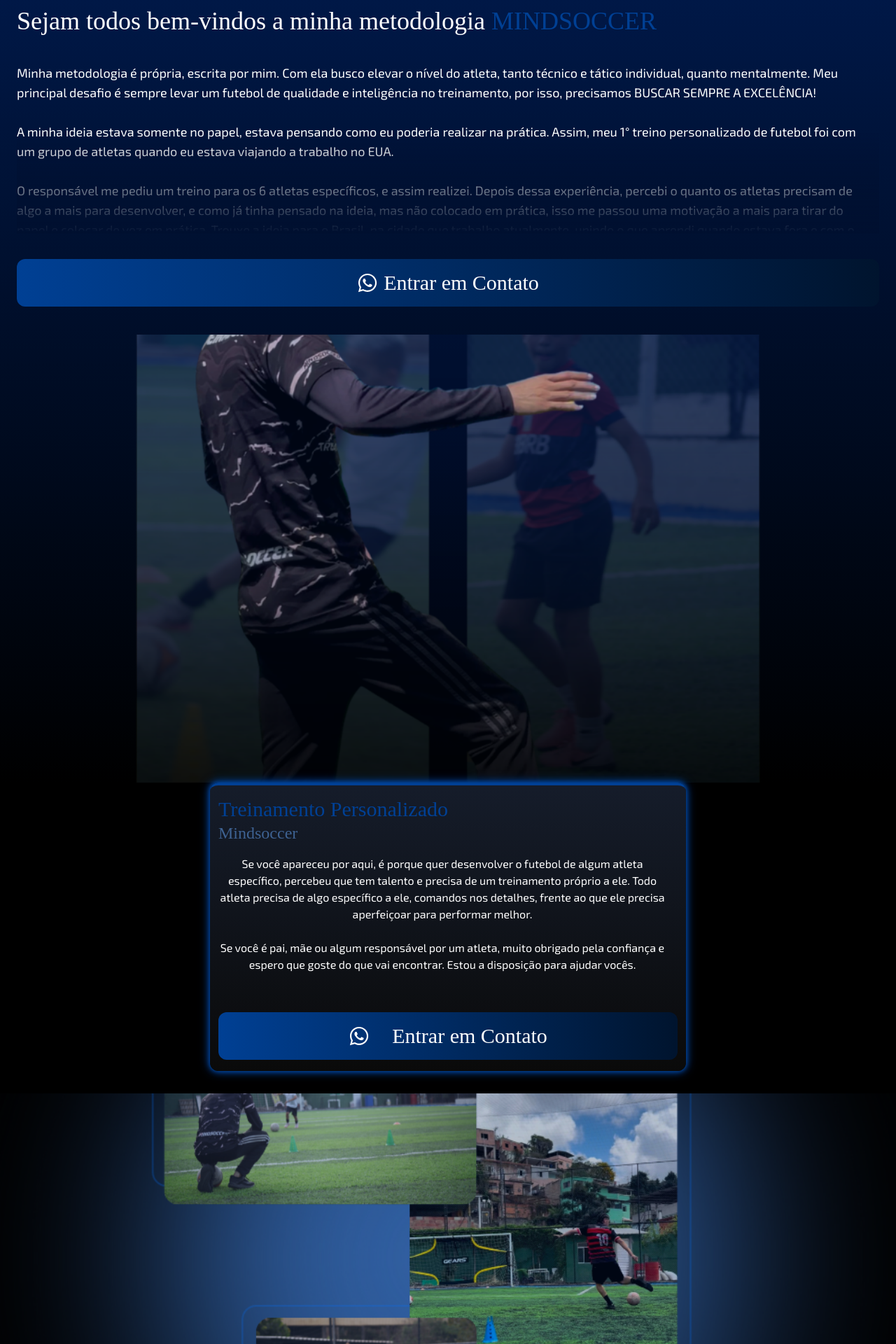
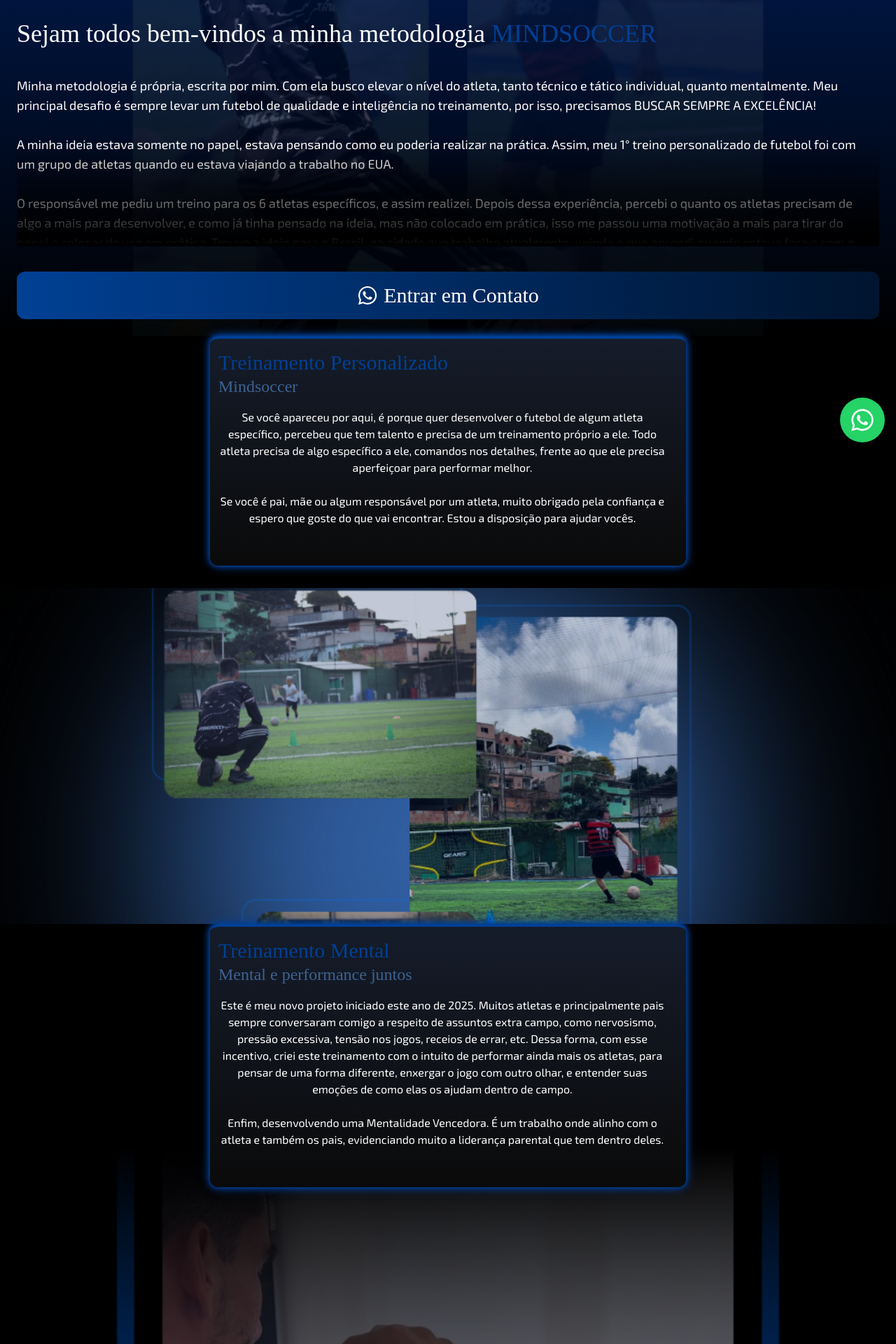
Before and after one commit to Zplinio18/landing-page-mindsoccer, a React (Vite) app: page / in a window 1280 px wide. Shown: the part 148-2068 px from the top of the page at 70% size. Built offline with nearby package versions, Linux system fonts and the light colour scheme; a web font is replaced by a local one.

Commit message:
Melhorando layout da tela

```diff
--- a/src/App.tsx
+++ b/src/App.tsx
@@ -2,6 +2,7 @@ import { Container } from "./components/base/Container";
 import AboutMindsoccer from "./sections/aboutmindsoccer";
 import CustomTraining from "./sections/customtraining";
 import MentalTraining from "./sections/mentaltraining";
+import { FaWhatsapp } from "react-icons/fa";
 
 function App() {
   return (
@@ -9,6 +10,18 @@ function App() {
       <AboutMindsoccer />
       <CustomTraining />
       <MentalTraining />
+      <a
+        href="https://wa.me/5532984596559?text=Olá%20Lucas%2C%20gostaria%20de%20saber%20mais%20sobre%20a%20metodologia%20Minsoccer!%20⚽"
+        target="_blank"
+        rel="noreferrer"
+        aria-label="Entrar em contato no WhatsApp"
+        className="fixed bottom-5 right-4 z-50 flex h-16 w-16 items-center justify-center rounded-full bg-[#25D366] shadow-[0_8px_20px_rgba(0,0,0,0.35)] transition-transform hover:scale-105 laptop:h-14 laptop:w-auto laptop:gap-2 laptop:px-5"
+      >
+        <FaWhatsapp className="h-9 w-9 text-white" />
+        <span className="hidden whitespace-nowrap font-exo2 text-xl text-white laptop:inline">
+          Entrar em contato!
+        </span>
+      </a>
     </Container.Flex>
   );
 }
--- a/src/components/templates/Box/BoxDefault.tsx
+++ b/src/components/templates/Box/BoxDefault.tsx
@@ -1,20 +1,17 @@
 import { Container } from "../../base/Container";
 import { Text } from "../../base/Text";
 import { TemplateText } from "../Text";
-import { TemplateButton } from "../Button";
 
 interface TemplateBoxDefaultProps {
   title: string;
   subtitle: string;
   text: string;
-  dialogLink: string;
 }
 
 export function TemplateBoxDefault({
   title,
   subtitle,
   text,
-  dialogLink,
 }: TemplateBoxDefaultProps) {
   return (
     <Container.Flex className="mx-4 w-[680px] flex-col gap-8 laptop:mx-0">
@@ -32,17 +29,7 @@ export function TemplateBoxDefault({
           has_box
           className="text-md text-center laptop:text-start laptop:text-xl"
         />
-        <TemplateButton.Link
-          className="block py-4 text-3xl laptop:hidden laptop:w-full laptop:text-4xl"
-          link="https://wa.me/553284596559?text=Olá%20Lucas%2C%20gostaria%20de%20saber%20mais%20sobre%20seu%20treinamento%20personalizado!"
-          has_box
-        />
       </Container.Flex>
-      <TemplateButton.Link
-        className="mb-6 hidden py-4 text-3xl laptop:block laptop:w-full laptop:text-4xl"
-        link={dialogLink}
-        has_box
-      />
     </Container.Flex>
   );
 }
--- a/src/components/templates/Text/TextBlock.tsx
+++ b/src/components/templates/Text/TextBlock.tsx
@@ -5,18 +5,26 @@ interface TemplateTextBlockProps {
   className?: string;
   text: string;
   has_box?: boolean;
+  mobile_scroll?: boolean;
 }
 
 export default function TemplateTextBlock({
   text,
   className,
   has_box = false,
+  mobile_scroll = false,
   ...rest
 }: TemplateTextBlockProps) {
   return (
     <Container.Box className="relative">
       <Container.Flex
-        className={`thin-scroll ${!has_box ? "max-h-[30vh]" : ""} flex-col overflow-auto`}
+        className={`${
+          !has_box
+            ? mobile_scroll
+              ? "thin-scroll max-h-[30vh] overflow-auto"
+              : "laptop:thin-scroll laptop:max-h-[30vh] overflow-visible laptop:overflow-auto"
+            : "overflow-visible"
+        } flex-col`}
         {...rest}
       >
         <div
@@ -28,7 +36,13 @@ export default function TemplateTextBlock({
         />
       </Container.Flex>
       <div
-        className={`pointer-events-none absolute -bottom-1 left-0 z-10 h-36 w-full ${!has_box ? "bg-gradient-to-t from-[#001030] to-transparent laptop:from-suport-400" : ""} `}
+        className={`pointer-events-none absolute -bottom-1 left-0 z-10 h-36 w-full ${
+          !has_box
+            ? mobile_scroll
+              ? "bg-gradient-to-t from-black to-transparent laptop:from-black"
+              : "hidden bg-gradient-to-t from-black to-transparent laptop:block laptop:from-black"
+            : ""
+        } `}
       />
     </Container.Box>
   );
--- a/src/index.css
+++ b/src/index.css
@@ -67,6 +67,24 @@
   }
 }
 
+/* Destaques rotativos na seção inicial mobile */
+@keyframes welcomeHighlight {
+  0% {
+    opacity: 0;
+    transform: translateY(18px);
+  }
+  10%,
+  28% {
+    opacity: 1;
+    transform: translateY(-50%);
+  }
+  36%,
+  100% {
+    opacity: 0;
+    transform: translateY(-68px);
+  }
+}
+
 /* Classes utilitárias */
 .animate-fade-in {
   animation-name: fadeIn;
@@ -92,11 +110,20 @@
   animation-delay: var(--anim-delay);
 }
 
+.animate-welcome-highlight {
+  animation-name: welcomeHighlight;
+  animation-duration: 12s;
+  animation-timing-function: ease;
+  animation-iteration-count: infinite;
+  animation-fill-mode: both;
+}
+
 /* Respeitar preferências de movimento reduzido */
 @media (prefers-reduced-motion: reduce) {
   .animate-fade-in,
   .animate-slide-left-fade,
-  .animate-slide-right-fade {
+  .animate-slide-right-fade,
+  .animate-welcome-highlight {
     animation: none !important;
     opacity: 1 !important;
     transform: none !important;
--- a/src/sections/aboutmindsoccer.tsx
+++ b/src/sections/aboutmindsoccer.tsx
@@ -8,18 +8,18 @@ import { TemplateButton } from "../components/templates/Button";
 
 function AboutMindsoccer() {
   return (
-    <Container.Flex className="h-auto flex-col-reverse justify-between gap-4 bg-gradient-to-b from-primary to-black px-2 pt-8 laptop:h-screen laptop:flex-row laptop:pt-0">
+    <Container.Flex className="relative h-auto flex-col-reverse justify-between gap-4 bg-gradient-to-b from-primary to-black px-2 pt-8 laptop:h-screen laptop:flex-row laptop:pt-0">
       <Container.Flex
-        className="h-[80dvh] w-full bg-cover bg-center laptop:h-screen laptop:w-[70%]"
+        className="pointer-events-none absolute inset-x-0 top-0 h-[80dvh] w-full bg-cover bg-center opacity-45 laptop:pointer-events-auto laptop:static laptop:h-screen laptop:w-[70%] laptop:opacity-100"
         style={{
           backgroundImage: `url(${mindSoccerImg})`,
         }}
       >
         <></>
       </Container.Flex>
-      <Container.Flex className="flex-col justify-center gap-10 px-4 pt-4 laptop:h-screen laptop:w-[80vw]">
+      <Container.Flex className="relative z-10 flex-col justify-center gap-10 px-4 pt-4 laptop:h-screen laptop:w-[80vw]">
         <Container.Flex
-          className="animate-slide-left-fade h-[70px] w-[200px] bg-cover bg-center laptop:h-[100px] laptop:w-[300px]"
+          className="animate-slide-left-fade h-[88px] w-[250px] bg-cover bg-center laptop:h-[100px] laptop:w-[300px]"
           style={{
             backgroundImage: `url(${logoImg})`,
           }}
@@ -32,6 +32,7 @@ function AboutMindsoccer() {
         </Text.Title>
         <TemplateText.Block
           text={texts.mindsoccer.text.replaceAll("/n/n", "<br/> <br/>")}
+          mobile_scroll
           className="animate-slide-right-fade"
         />
         <TemplateButton.Link
--- a/src/sections/customtraining.tsx
+++ b/src/sections/customtraining.tsx
@@ -5,17 +5,16 @@ import texts from "../utils/texts";
 
 function CustomTraining() {
   return (
-    <Container.Flex className="h-auto flex-col justify-between bg-black laptop:h-screen laptop:flex-row laptop:gap-4">
-      <Container.Flex className="items-center justify-center pb-8 laptop:h-screen laptop:w-[60vw]">
+    <Container.Flex className="relative h-auto flex-col justify-between bg-black laptop:h-screen laptop:flex-row laptop:gap-4">
+      <Container.Flex className="relative z-10 items-center justify-center pb-8 laptop:h-screen laptop:w-[60vw]">
         <TemplateBox.Default
           title={texts.customTraining.title}
           subtitle={texts.customTraining.description}
           text={texts.customTraining.text}
-          dialogLink="https://wa.me/5532984596559?text=Olá%20Lucas%2C%20gostaria%20de%20saber%20mais%20sobre%20seu%20treinamento%20personalizado!%20⚽"
         />
       </Container.Flex>
       <Container.Flex
-        className="h-[60dvh] w-full bg-cover bg-center laptop:h-screen laptop:w-[70%]"
+        className="relative z-0 h-[60dvh] w-full bg-cover bg-[center_35%] laptop:h-screen laptop:w-[70%] laptop:bg-center"
         style={{
           backgroundImage: `url(${CustomTrainingImg})`,
         }}
--- a/src/sections/mentaltraining.tsx
+++ b/src/sections/mentaltraining.tsx
@@ -5,9 +5,9 @@ import texts from "../utils/texts";
 
 function MentalTraining() {
   return (
-    <Container.Flex className="h-auto flex-col-reverse justify-between gap-4 bg-black laptop:h-screen laptop:flex-row">
+    <Container.Flex className="relative h-auto flex-col-reverse justify-between gap-4 bg-black laptop:h-screen laptop:flex-row">
       <Container.Flex
-        className="h-[65dvh] w-full bg-cover bg-center laptop:h-screen laptop:w-[70%]"
+        className="relative z-0 -mt-[105px] h-[65dvh] w-full bg-cover bg-[center_35%] laptop:h-screen laptop:w-[70%] laptop:bg-center"
         style={{
           backgroundImage: `
       linear-gradient(
@@ -21,12 +21,11 @@ function MentalTraining() {
       >
         <></>
       </Container.Flex>
-      <Container.Flex className="items-center justify-center pb-8 laptop:h-screen laptop:w-[60vw]">
+      <Container.Flex className="relative z-10 items-center justify-center pb-8 laptop:h-screen laptop:w-[60vw]">
         <TemplateBox.Default
           title={texts.mentalTraining.title}
           subtitle={texts.mentalTraining.description}
           text={texts.mentalTraining.text}
-          dialogLink="https://wa.me/5532984596559?text=Olá%20Lucas%2C%20gostaria%20de%20saber%20mais%20sobre%20seu%20treinamento%20mental!%20🧠⚽"
         />
       </Container.Flex>
     </Container.Flex>
```
Also changed, not shown: Pesquisa de Satisfação - MINDSOCCER (respostas) - Respostas ao formulário 1.csv (added).
